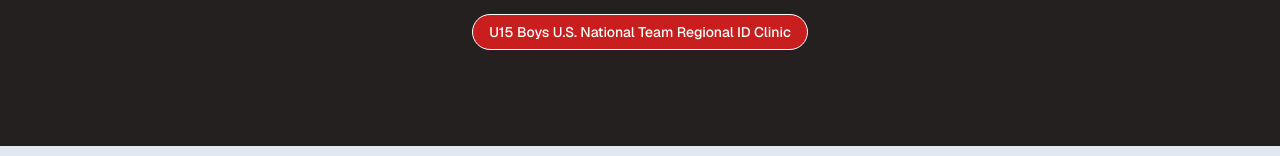
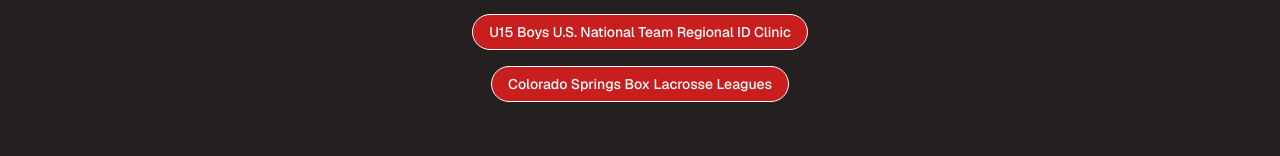
Before and after one commit to trevtanner/monument-lacrosse-landing-page, a Next.js app: page / in a window 1280 px wide. Shown: the part 480-636 px from the top of the page. Built offline with nearby package versions, Linux system fonts and the light colour scheme; no server answers; the database is empty.

Commit message:
Update landingPage.tsx

```diff
--- a/src/components/landingPage.tsx
+++ b/src/components/landingPage.tsx
@@ -84,6 +84,12 @@ export default function LandingPage() {
           >
             U15 Boys U.S. National Team Regional ID Clinic
           </Button>
+          <Button
+            className="rounded-full transition duration-300 transform hover:scale-105 bg-red-700 border border-white text-white hover:bg-gray-500 hover:text-white m-auto"
+            onClick={() => window.open("https://www.csboxla.com/", "_blank")}
+          >
+            Colorado Springs Box Lacrosse Leagues
+          </Button>
         </div>
       </div>
     </section>
```
